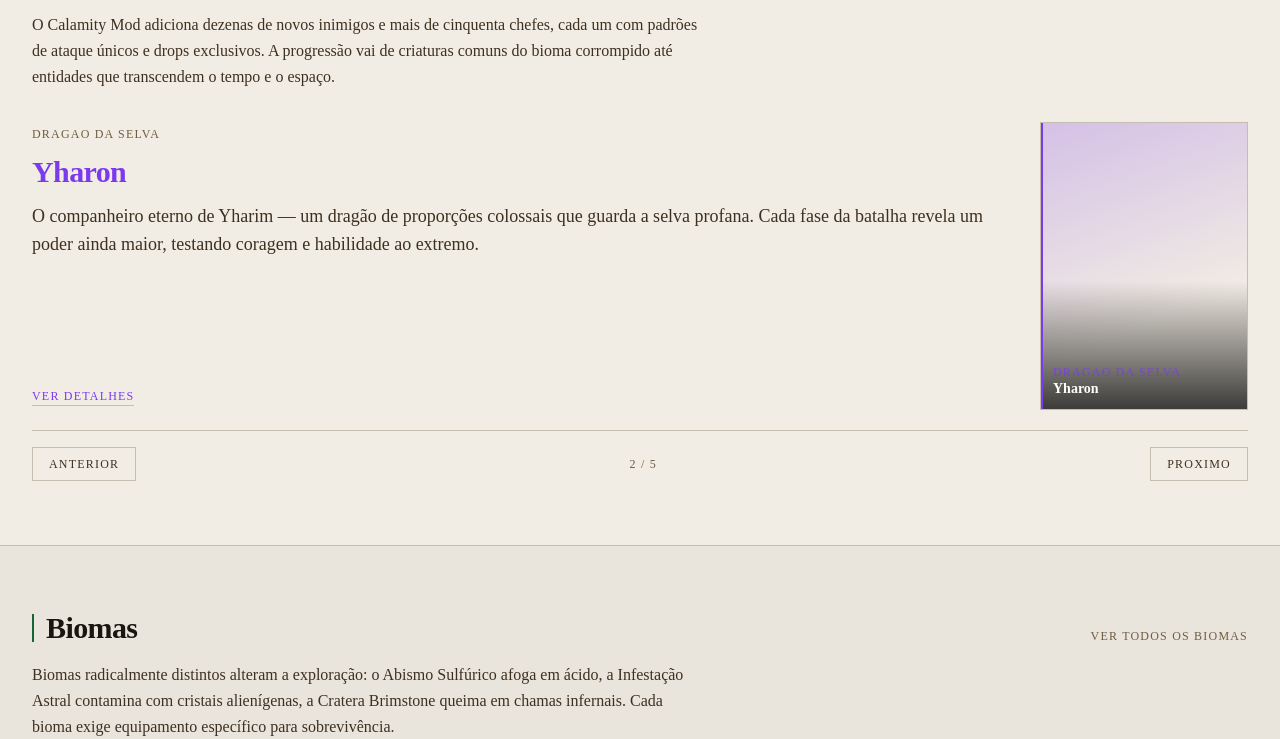
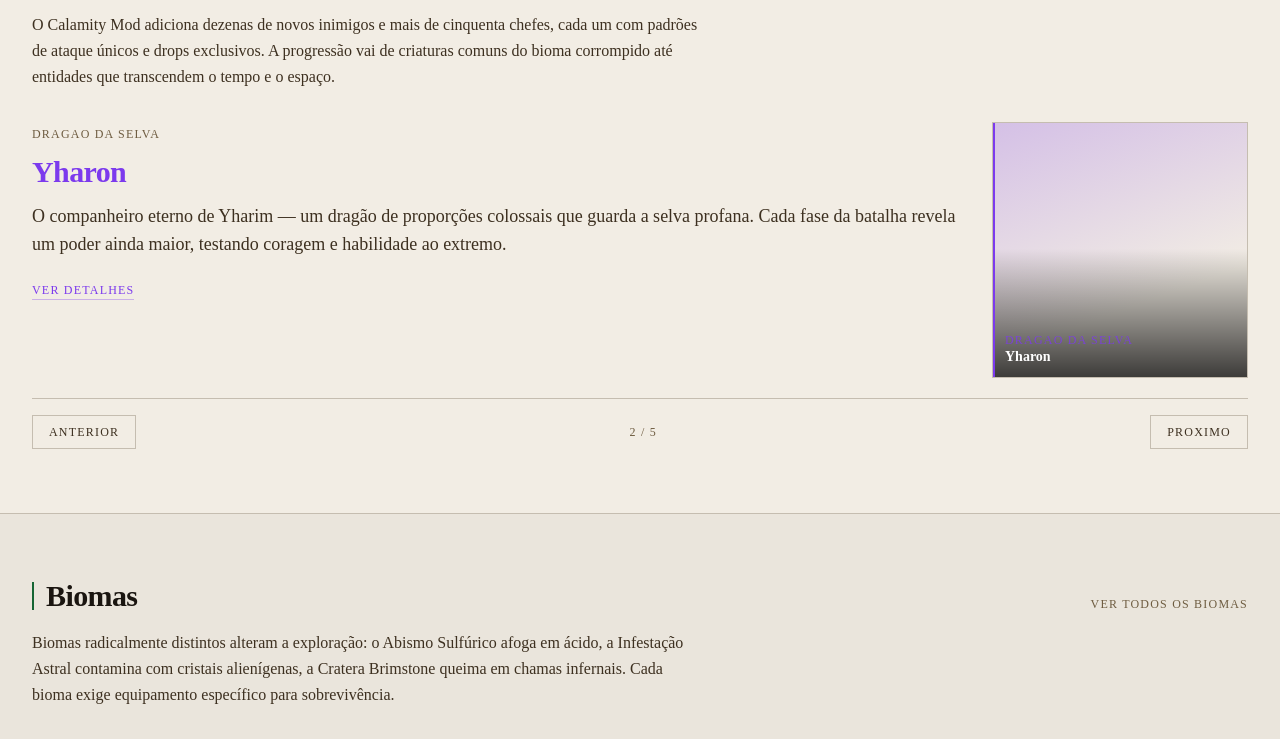
Before and after one commit to 4Diovanni/Terraria_Calamity_Backend, a React (Vite) app in the folder src/frontend/: page / in a window 1280 px wide. Shown: the part 2000-2739 px from the top of the page. Built offline with nearby package versions, Linux system fonts and the light colour scheme; no server answers.

Commit message:
style(frontend): square portrait card, remove empty space in carousel description

```diff
--- a/src/frontend/src/components/ui/Carousel.tsx
+++ b/src/frontend/src/components/ui/Carousel.tsx
@@ -27,7 +27,7 @@ const PortraitCard = ({ item, onClick }: PortraitCardProps) => {
         ? { type: 'button' as const, onClick }
         : {})}
       className={[
-        'relative flex-shrink-0 w-full sm:w-52 h-48 sm:h-72',
+        'relative flex-shrink-0 w-full h-56 sm:w-64 sm:h-64',
         'border border-calamity-border bg-calamity-bg-secondary overflow-hidden',
         'transition-all duration-300',
         onClick
@@ -137,7 +137,7 @@ export const Carousel = ({ items, layout = 'portrait-left', onSelect }: Carousel
         <PortraitCard item={item} onClick={onSelect ? () => onSelect(item) : undefined} />
 
         {/* Description panel */}
-        <div className="flex-1 flex flex-col justify-between py-1 sm:min-h-[288px]">
+        <div className="flex-1 flex flex-col justify-start gap-4 py-1">
           <div className="space-y-3">
             {item.subtitle && (
               <p className="text-xs font-display uppercase tracking-widest text-calamity-text-tertiary">
@@ -161,7 +161,7 @@ export const Carousel = ({ items, layout = 'portrait-left', onSelect }: Carousel
           {item.href && (
             <Link
               to={item.href}
-              className="self-start mt-4 text-xs font-display uppercase tracking-widest border-b pb-px transition-colors duration-300"
+              className="self-start mt-2 text-xs font-display uppercase tracking-widest border-b pb-px transition-colors duration-300"
               style={{ color: accent, borderColor: `${accent}55` }}
             >
               Ver detalhes
```
